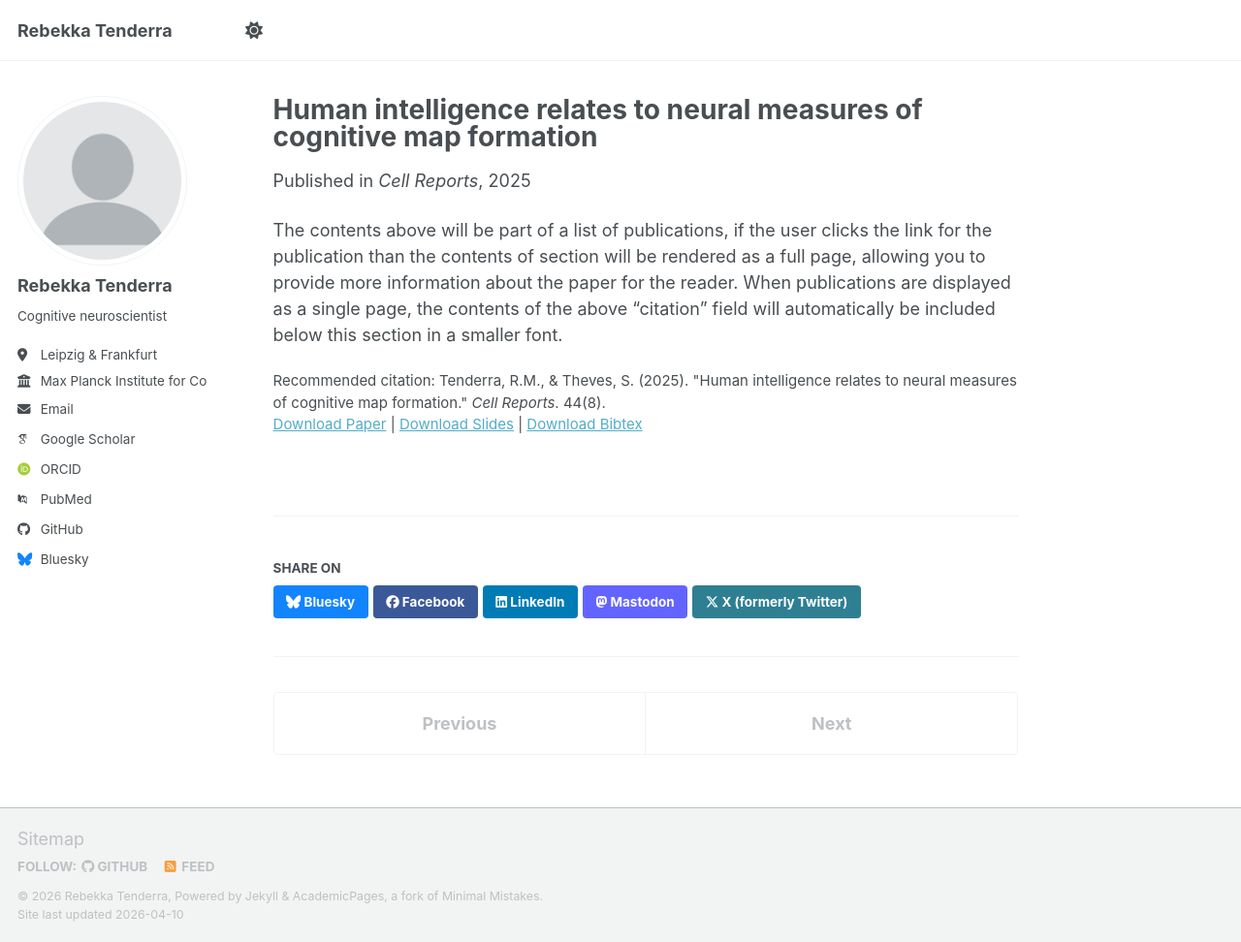
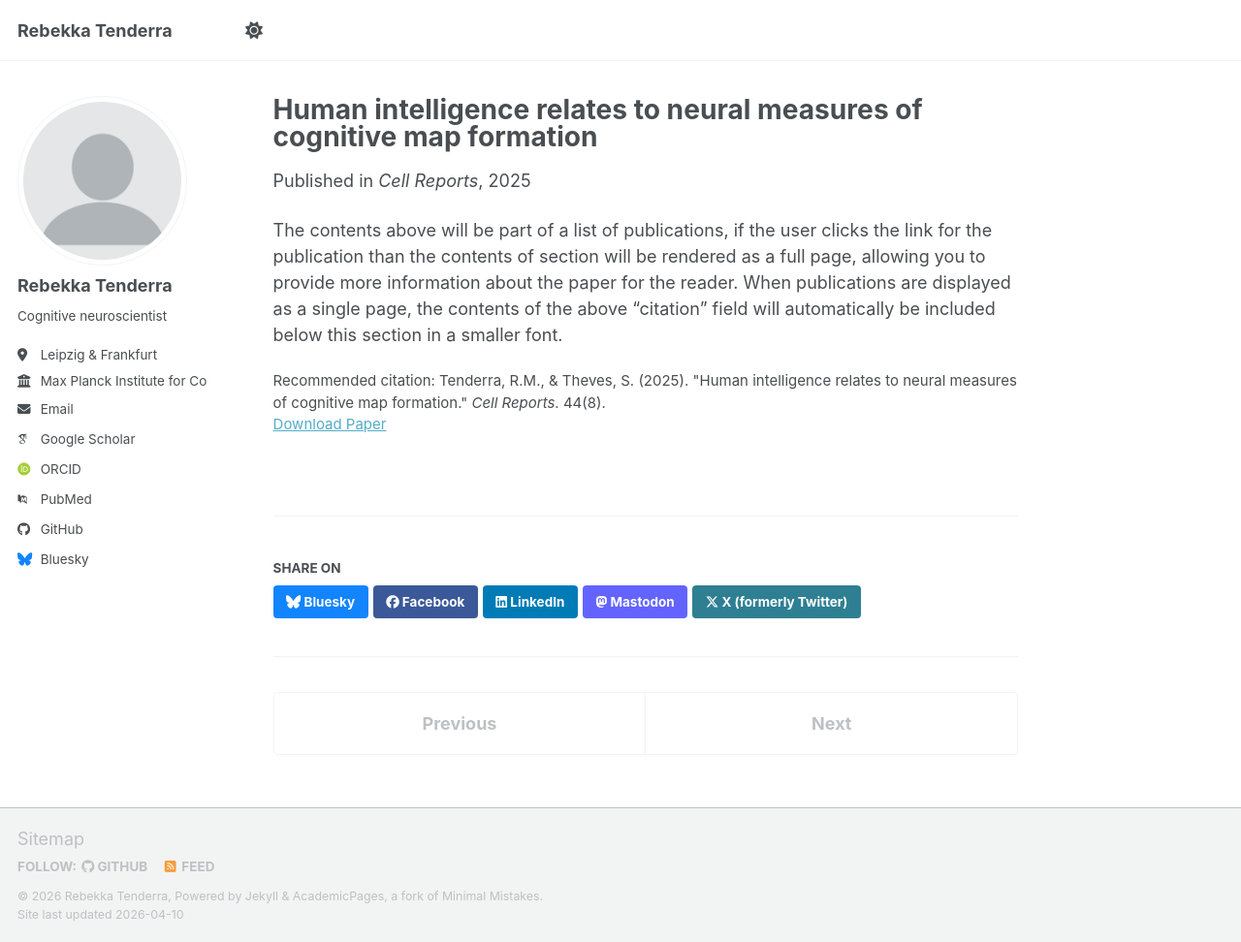
Before and after one commit to rtenderra/rtenderra.github.io, a Jekyll site: the page built from _publications/2025-08-26-human-intelligence-relates-to-neural-measures-of-cognitive-map-formation.md, in a window 1280 px wide and 972 px high. Shown: the whole window at 97% size. Built offline with Jekyll 4.4.1, drawn with Linux system fonts in a browser that asks for light colours; some web fonts are replaced; a script bundle is joined from its source files by our own code; library files that are not in the unit come from our copies; some of the changed lines change nothing that is shown.

Commit message:
Update publication metadata for clarity
Removed slides and bibtex URLs from publication metadata.

```diff
--- a/_publications/2025-08-26-human-intelligence-relates-to-neural-measures-of-cognitive-map-formation.md
+++ b/_publications/2025-08-26-human-intelligence-relates-to-neural-measures-of-cognitive-map-formation.md
@@ -6,9 +6,7 @@ permalink: /publication/2025-08-26-human-intelligence-relates-to-neural-measures
 excerpt: ''
 date: 2025-08-26
 venue: 'Cell Reports'
-slidesurl: 'https://academicpages.github.io/files/slides1.pdf'
 paperurl: 'https://www.cell.com/cell-reports/fulltext/S2211-1247(25)00804-6'
-bibtexurl: 'https://academicpages.github.io/files/bibtex1.bib'
 citation: 'Tenderra, R.M., & Theves, S. (2025). &quot;Human intelligence relates to neural measures of cognitive map formation.&quot; <i>Cell Reports</i>. 44(8).'
 ---
 The contents above will be part of a list of publications, if the user clicks the link for the publication than the contents of section will be rendered as a full page, allowing you to provide more information about the paper for the reader. When publications are displayed as a single page, the contents of the above "citation" field will automatically be included below this section in a smaller font.
```
